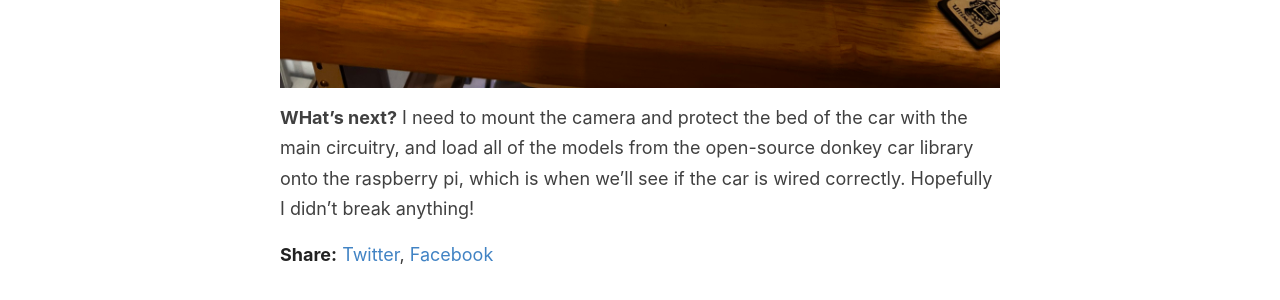
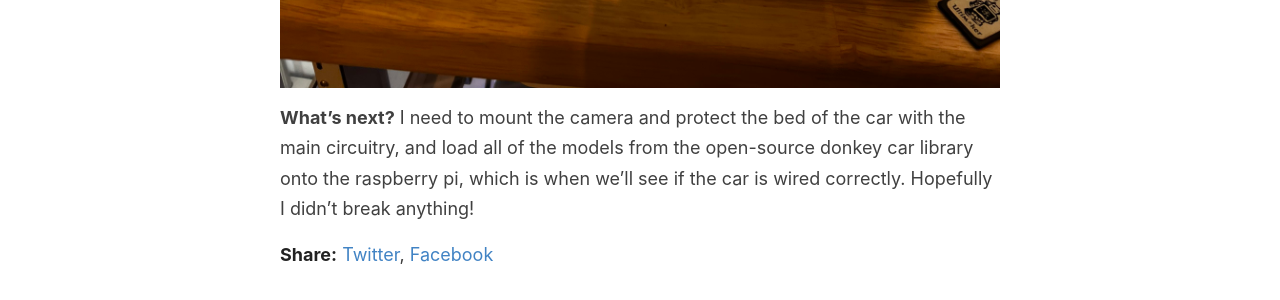
Before and after one commit to COMS-BC3997-SP23/website-km3547, a Jekyll site: the page built from _posts/2023-3-6-Project-Updates.md, in a window 1280 px wide and 900 px high, scrolled down 3278 px. Shown: the part 480-780 px from the top of the window. Built offline with Jekyll 4.4.1, drawn with Linux system fonts in a browser that asks for light colours.

Commit message:
fixing a capital H

```diff
--- a/_posts/2023-3-6-Project-Updates.md
+++ b/_posts/2023-3-6-Project-Updates.md
@@ -26,5 +26,5 @@ At this point, the car has been 90% constructed with the absence of a camera hol
 
 ![3D Printed parts](../images/3d_printed_parts.jpg)
 
-**WHat's next?**
+**What's next?**
 I need to mount the camera and protect the bed of the car with the main circuitry, and load all of the models from the open-source donkey car library onto the raspberry pi, which is when we'll see if the car is wired correctly. Hopefully I didn't break anything!
```
